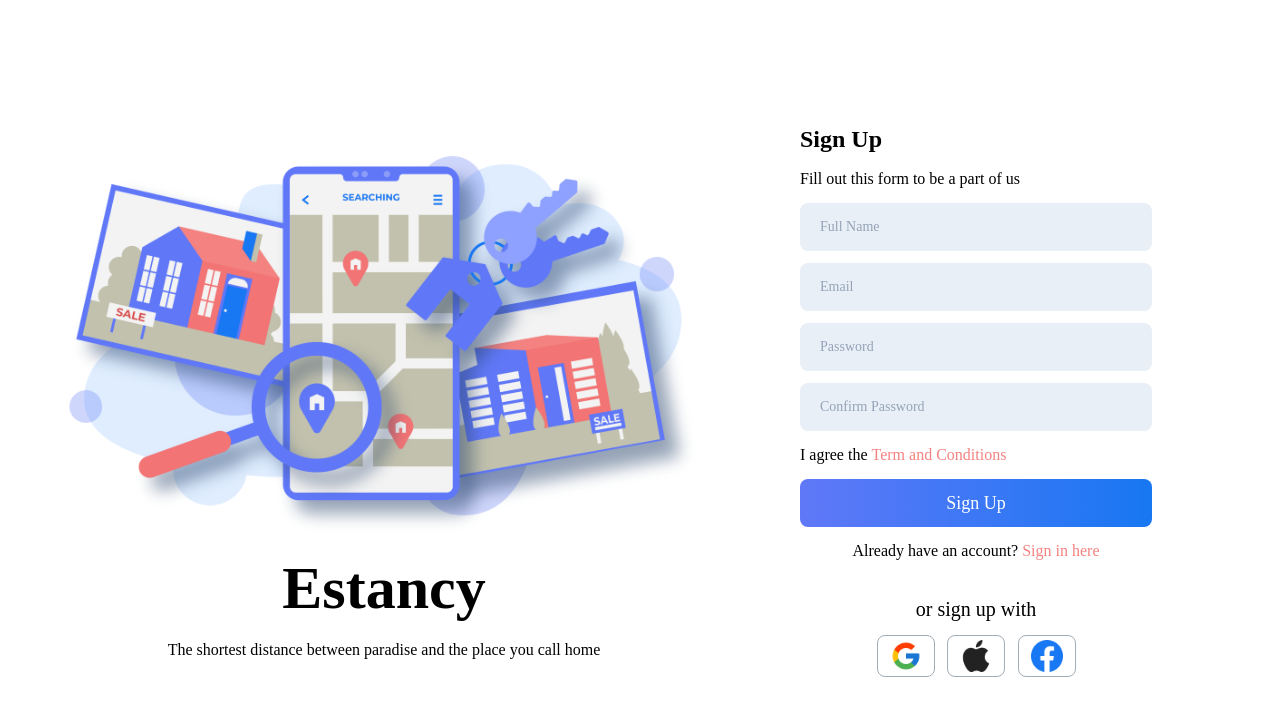
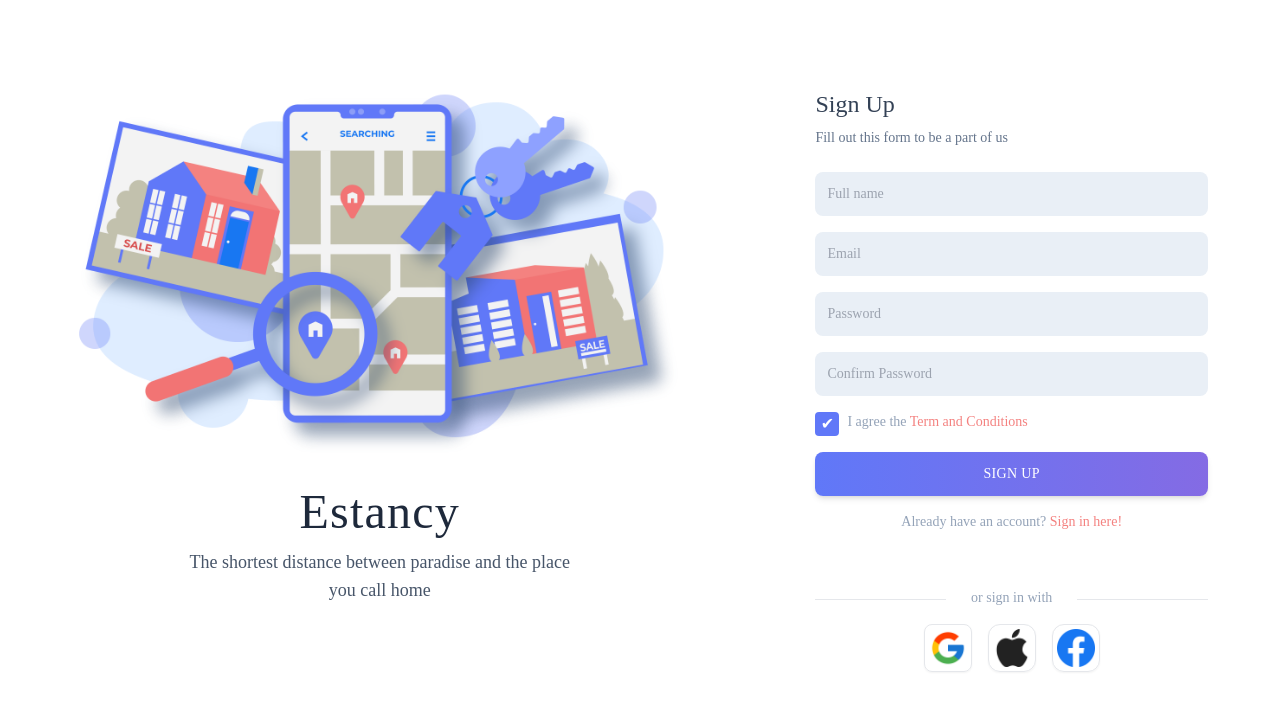
Before and after one commit to farid-maulana/Estancy, a React (Create React App) app: page /register in a window 1280 px wide. Shown: the top 716 px of the page. Built offline with nearby package versions, Linux system fonts and the light colour scheme.

Commit message:
Update Register

```diff
--- a/src/pages/auth/Register.jsx
+++ b/src/pages/auth/Register.jsx
@@ -1,36 +1,54 @@
 import React from 'react'
-import InputField from '../../components/InputField'
-import Button from '../../components/Button'
-import IconButton from '../../components/IconButton'
 import { Link } from 'react-router-dom'
 
 const Register = () => {
   return (
-    <div className='container mx-auto'>
-      <div className='flex justify-start items-center h-screen'>
-        <div className='w-3/5'>
-          <img srcSet='img/Illustration.png' className='w-5/6 mx-auto mb-5' />
-          <h1 className='text-6xl font-semibold text-center mb-5'>Estancy</h1>
-          <p className='text-base text-center'>The shortest distance between paradise and the place you call home</p>
+    <div className='container p-10 flex h-screen mx-auto lg:p-10'>
+      <div className='m-auto sm:w-3/5 md:w-3/5 lg:w-full lg:flex lg:justify-between'>
+        <div className='text-center hidden lg:block lg:w-3/5 lg:mr-8 lg:mx-auto'>
+          <img src='img/Illustration.png' alt='Illustration' className='mb-2 scale-90' />
+          <h1 className='font-medium text-5xl mb-3 text-slate-800 tracking-wide'>Estancy</h1>
+          <p className='font-thin text-lg w-3/5 mx-auto text-slate-600'>
+            The shortest distance between paradise and the place you call home
+          </p>
         </div>
-        <div className='w-2/5 my-auto pr-32 pl-8'>
-          <h4 className='text-2xl font-semibold mb-3'>Sign Up</h4>
-          <p className='text-base mb-3 font-normal text-base'>Fill out this form to be a part of us</p>
-          <InputField type={'name'} id={'name'} name={'name'} placeholder={'Full Name'} />
-          <InputField type={'email'} id={'email'} name={'email'} placeholder={'Email'} />
-          <InputField type={'password'} id={'password'} name={'password'} placeholder={'Password'} />
-          <InputField type={'confirm_password'} id={'confirm_password'} name={'confirm_password'} placeholder={'Confirm Password'} />
-          <div className='flex justify-start mb-3'>
-            <p>I agree the <a href="#" className='text-secondary font-medium'>Term and Conditions</a></p>
-          </div>
-          <Button value={'Sign Up'} />
-          <p className='text-center font-normal'>Already have an account? <Link to={'/login'} className='text-secondary font-medium'>Sign in here</Link></p>
-          <p className='text-center mt-8 mb-3 font-normal text-xl'> or sign up with </p>
-          <div className='flex justify-evenly mx-16'>
-            <IconButton img={'img/icons/google.png'} />
-            <IconButton img={'img/icons/apple.png'} />
-            <IconButton img={'img/icons/facebook.png'} />
-          </div>
+        <div className='lg:ml-8 lg:w-2/5 lg:m-auto lg:p-8'>
+          <h2 className='font-medium text-xl text-slate-700 mb-2 md:text-2xl'>Sign Up</h2>
+          <p className='font-thin text-slate-500 mb-6 text-sm md:text-md'>Fill out this form to be a part of us</p>
+          <form action="">
+            <input type="name" id='name' name='name' placeholder='Full name' className='w-full bg-primary-100 text-slate-700 font-thin p-3 rounded-lg focus:outline-none focus:ring-primary focus:ring-1 focus:border-primary mb-4 text-sm' />
+            <input type="email" id='email' name='email' placeholder='Email' className='w-full bg-primary-100 text-slate-700 font-thin p-3 rounded-lg focus:outline-none focus:ring-primary focus:ring-1 focus:border-primary mb-4 text-sm' />
+            <input type="password" id='password' name='password' placeholder='Password' className='w-full bg-primary-100 text-slate-700 font-thin p-3 rounded-lg focus:outline-none focus:ring-primary focus:ring-1 focus:border-primary mb-1 text-sm' />
+            <input type="password" id='confirm_password' name='confirm_password' placeholder='Confirm Password' className='w-full bg-primary-100 text-slate-700 font-thin p-3 rounded-lg focus:outline-none focus:ring-primary focus:ring-1 focus:border-primary mb-1 text-sm mt-3'/>
+            <div className='flex justify-start mb-4 mt-3'>
+              <button className='w-6 h-6 bg-primary rounded mr-2 text-white'>✔</button>
+              <p className='text-slate-400 text-sm'>I agree the <a href="#" className='text-secondary text-sm'>Term and Conditions</a></p>
+            </div>
+            <Link to={'/'}>
+              <button type='submit' className='w-full rounded-lg shadow-md bg-gradient-to-r from-primary to-[#846BE4] text-white text-sm font-medium tracking-wide uppercase p-3 mb-4 hover:shadow-lg hover:scale-101 active:opacity-90 transition'>
+                Sign Up
+              </button>
+            </Link>
+            <p className='mb-14 text-center text-slate-400 text-xs md:text-sm lg:text-md'>
+              Already have an account? <Link to={'/login'} className='text-secondary hover:font-medium'>Sign in here!</Link>
+            </p>
+            <div className='flex items-center justify-between'>
+              <hr className='w-1/3 mb-3.5 text-slate-400' />
+              <p className='text-xs font-thin text-slate-400 text-center mb-4 lg:text-sm'>or sign in with</p>
+              <hr className='w-1/3 mb-3.5 text-slate-400' />
+            </div>
+            <div className='flex justify-center sm:mb-10 md:mb-10'>
+              <div className='border rounded-lg w-11 md:w-12 p-1 cursor-pointer shadow-sm hover:shadow-md hover:scale-102 transition'>
+                <img src='img/icons/google.png' alt="Google" />
+              </div>
+              <div className='border rounded-xl w-11 md:w-12 p-1 mx-3 md:mx-4 cursor-pointer shadow-sm hover:shadow-md hover:scale-102 transition'>
+                <img src='img/icons/apple.png' alt="Apple" />
+              </div>
+              <div className='border rounded-xl w-11 md:w-12 p-1 cursor-pointer shadow-sm hover:shadow-md hover:scale-102 transition'>
+                <img src='img/icons/facebook.png' alt="Facebook" />
+              </div>
+            </div>
+          </form>
         </div>
       </div>
     </div>
```
